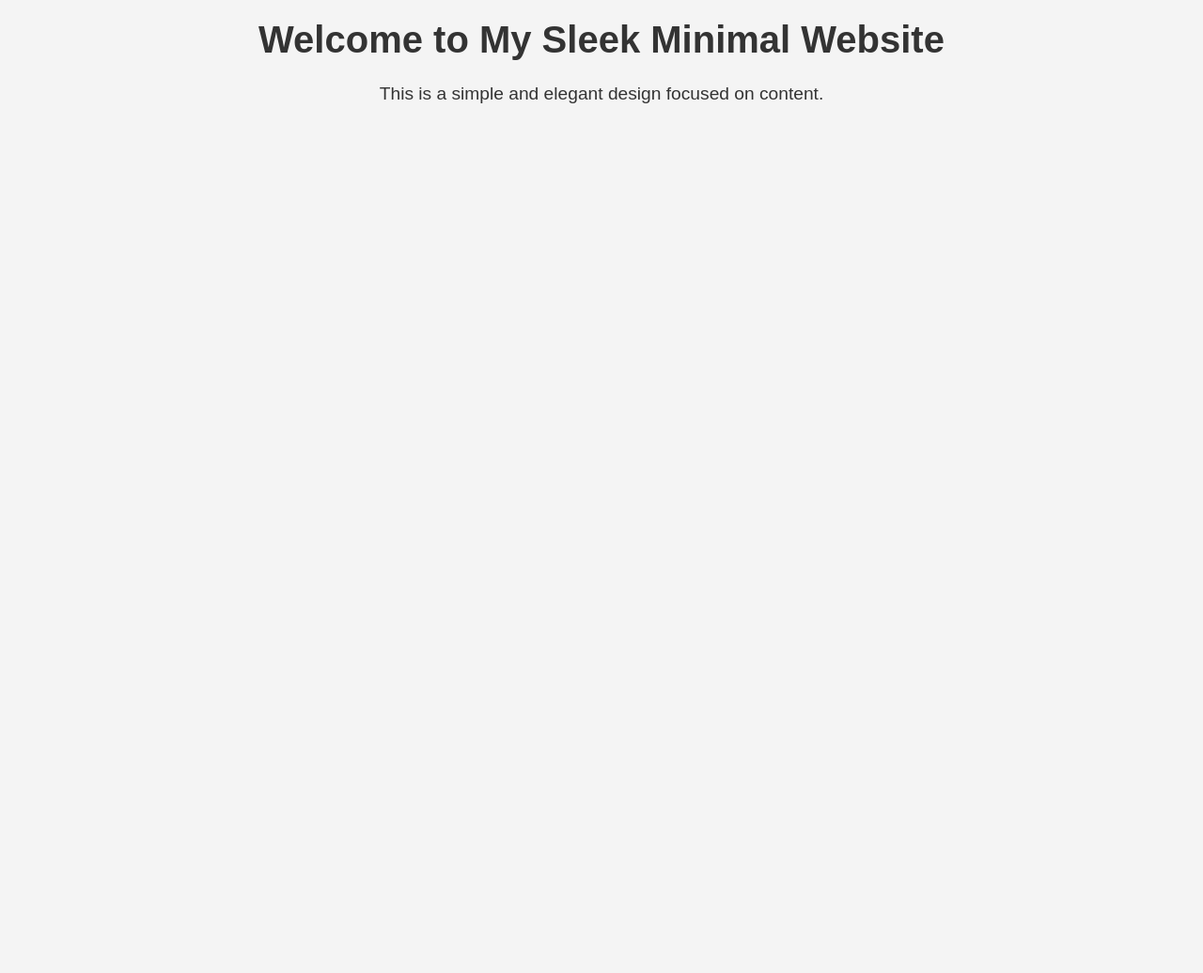
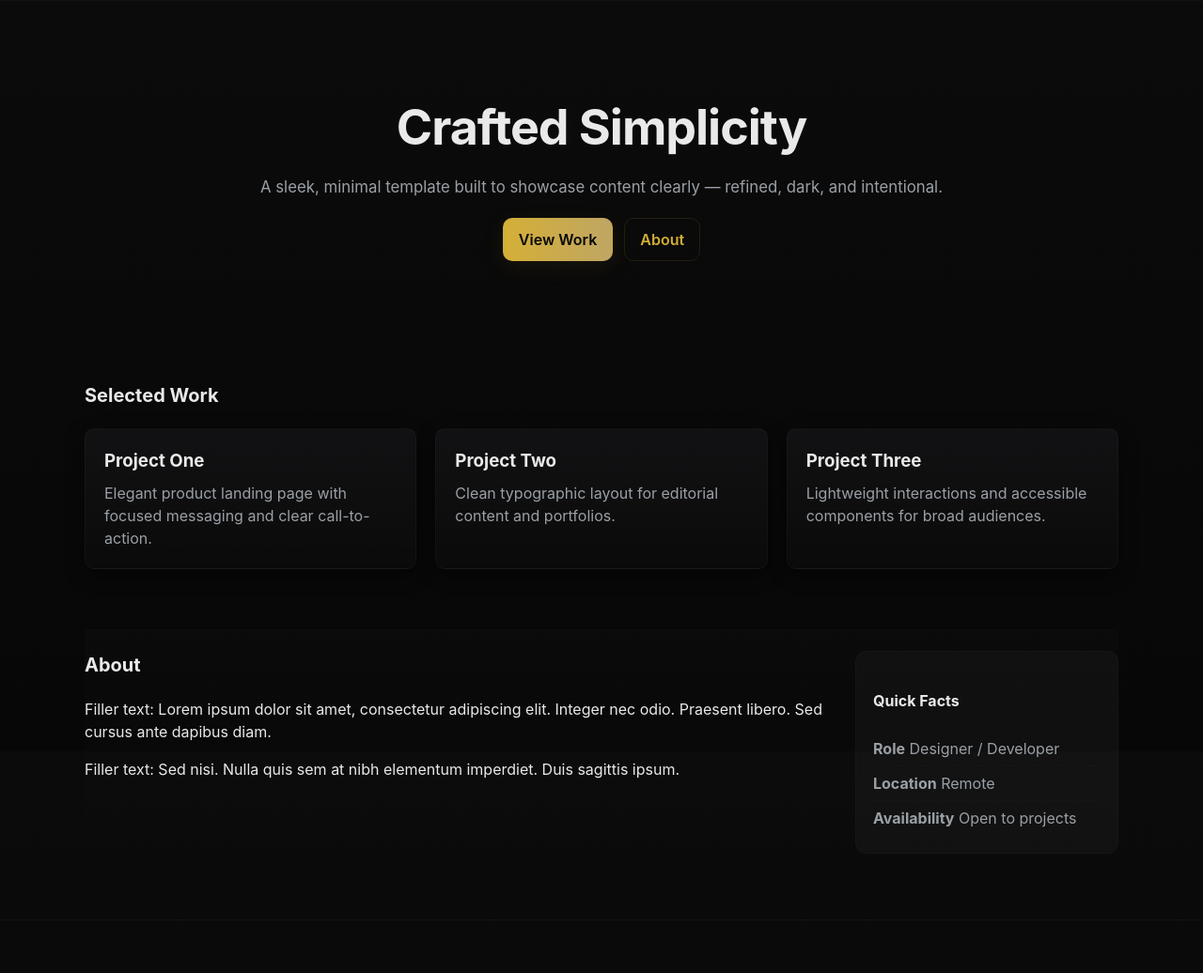
Before and after one commit to Grantw20/Grantw20.github.io, a website: page index.html in a window 1280 px wide. Shown: the whole page at 94% size. Before the commit the page ends 800 px from the top, so only its background shows below. Drawn offline with Linux system fonts and the light colour scheme.

Commit message:
formatting

```diff
--- a/index.html
+++ b/index.html
@@ -1,27 +1,67 @@
 <!DOCTYPE html>
 <html lang="en">
 <head>
-    <meta charset="UTF-8">
-    <meta name="viewport" content="width=device-width, initial-scale=1.0">
-    <title>Sleek Minimal Website</title>
-    <link rel="stylesheet" href="src/styles/main.css">
+  <meta charset="utf-8" />
+  <meta name="viewport" content="width=device-width,initial-scale=1" />
+  <title>Sleek Minimal — Portfolio</title>
+  <link rel="stylesheet" href="src/styles/main.css" />
 </head>
 <body>
-    <!-- Header Component -->
-    <div id="header">
-        <!-- Include header.html content here -->
-    </div>
+  <!-- header will be loaded here -->
+  <div id="site-header" role="banner"></div>
 
-    <main>
-        <h1>Welcome to My Sleek Minimal Website</h1>
-        <p>This is a simple and elegant design focused on content.</p>
-    </main>
+  <main id="content" role="main">
+    <section class="hero">
+      <div class="container">
+        <h1 class="title">Crafted Simplicity</h1>
+        <p class="lead">A sleek, minimal template built to showcase content clearly — refined, dark, and intentional.</p>
+        <div class="cta-row">
+          <a class="btn primary" href="#work">View Work</a>
+          <a class="btn ghost" href="#about">About</a>
+        </div>
+      </div>
+    </section>
 
-    <!-- Footer Component -->
-    <div id="footer">
-        <!-- Include footer.html content here -->
-    </div>
+    <section id="work" class="container section">
+      <h2 class="section-title">Selected Work</h2>
+      <div class="grid features">
+        <article class="card">
+          <h3>Project One</h3>
+          <p>Elegant product landing page with focused messaging and clear call-to-action.</p>
+        </article>
+        <article class="card">
+          <h3>Project Two</h3>
+          <p>Clean typographic layout for editorial content and portfolios.</p>
+        </article>
+        <article class="card">
+          <h3>Project Three</h3>
+          <p>Lightweight interactions and accessible components for broad audiences.</p>
+        </article>
+      </div>
+    </section>
 
-    <script src="src/scripts/main.js"></script>
+    <section id="about" class="container section muted">
+      <div class="split">
+        <div>
+          <h2 class="section-title">About</h2>
+          <p>Filler text: Lorem ipsum dolor sit amet, consectetur adipiscing elit. Integer nec odio. Praesent libero. Sed cursus ante dapibus diam.</p>
+          <p>Filler text: Sed nisi. Nulla quis sem at nibh elementum imperdiet. Duis sagittis ipsum.</p>
+        </div>
+        <aside>
+          <h4>Quick Facts</h4>
+          <ul class="facts">
+            <li><strong>Role</strong> Designer / Developer</li>
+            <li><strong>Location</strong> Remote</li>
+            <li><strong>Availability</strong> Open to projects</li>
+          </ul>
+        </aside>
+      </div>
+    </section>
+  </main>
+
+  <!-- footer will be loaded here -->
+  <div id="site-footer" role="contentinfo"></div>
+
+  <script src="src/scripts/main.js"></script>
 </body>
 </html>
--- a/src/styles/main.css
+++ b/src/styles/main.css
@@ -1,53 +1,180 @@
-body {
-    margin: 0;
-    font-family: Arial, sans-serif;
-    background-color: #f4f4f4;
-    color: #333;
+:root{
+  --bg: #0b0b0b;
+  --card: #121214;
+  --muted: #9aa0a6;
+  --text: #e9e9e9;
+  --gold: #D4AF37;
+  --glass: rgba(255,255,255,0.03);
+  --radius: 10px;
+  --max-width: 1100px;
+  --accent-glow: 0 6px 24px rgba(212,175,55,0.08);
+  --gap: 24px;
+  font-family: Inter, ui-sans-serif, system-ui, -apple-system, "Segoe UI", Roboto, "Helvetica Neue", Arial;
 }
 
-h1 {
-    font-size: 2.5em;
-    margin: 20px 0;
-    text-align: center;
+*{box-sizing:border-box}
+html,body{height:100%}
+body{
+  margin:0;
+  background:linear-gradient(180deg,var(--bg),#070707);
+  color:var(--text);
+  -webkit-font-smoothing:antialiased;
+  -moz-osx-font-smoothing:grayscale;
+  line-height:1.5;
+  font-size:16px;
 }
 
-p {
-    font-size: 1.2em;
-    line-height: 1.6;
-    text-align: center;
+.container{
+  width:calc(100% - 48px);
+  max-width:var(--max-width);
+  margin:0 auto;
 }
 
-.container {
-    max-width: 800px;
-    margin: 0 auto;
-    padding: 20px;
+#site-header{
+  position:sticky;
+  top:0;
+  z-index:30;
+  backdrop-filter: blur(6px);
+  background: linear-gradient(180deg, rgba(11,11,11,0.6), rgba(11,11,11,0.25));
+  border-bottom:1px solid rgba(255,255,255,0.03);
 }
 
-header {
-    background: #fff;
-    padding: 10px 0;
-    box-shadow: 0 2px 5px rgba(0, 0, 0, 0.1);
+.header-inner{
+  display:flex;
+  align-items:center;
+  justify-content:space-between;
+  gap:var(--gap);
+  padding:18px 0;
 }
 
-footer {
-    background: #fff;
-    padding: 10px 0;
-    text-align: center;
-    box-shadow: 0 -2px 5px rgba(0, 0, 0, 0.1);
+.brand{
+  display:flex;
+  align-items:center;
+  gap:12px;
+  font-weight:600;
+  color:var(--text);
+  text-decoration:none;
+}
+.logo{
+  width:44px;
+  height:44px;
+  display:inline-grid;
+  place-items:center;
+  background: linear-gradient(135deg,var(--gold),#b88f2d);
+  color:#0b0b0b;
+  font-weight:700;
+  border-radius:10px;
+  box-shadow:var(--accent-glow);
 }
 
-nav {
-    display: flex;
-    justify-content: center;
-    gap: 20px;
+.nav{
+  display:flex;
+  gap:18px;
+  align-items:center;
+  color:var(--muted);
 }
 
-nav a {
-    text-decoration: none;
-    color: #333;
-    font-weight: bold;
+.nav a{
+  color:var(--muted);
+  text-decoration:none;
+  padding:8px 10px;
+  border-radius:8px;
+  font-size:0.95rem;
+}
+.nav a:hover{color:var(--text); background:rgba(255,255,255,0.02)}
+
+.hero{
+  padding:96px 0 64px;
+  text-align:center;
+}
+.title{
+  font-size:clamp(2rem,4.5vw,3.25rem);
+  margin:0 0 12px;
+  letter-spacing:-0.02em;
+}
+.lead{
+  color:var(--muted);
+  max-width:780px;
+  margin:0 auto 20px;
+  font-size:1.05rem;
 }
 
-nav a:hover {
-    color: #007BFF;
+.cta-row{display:flex;gap:12px;justify-content:center;margin-top:14px}
+.btn{
+  display:inline-block;
+  padding:10px 16px;
+  border-radius:10px;
+  text-decoration:none;
+  font-weight:600;
+  border:1px solid transparent;
+  transition:all .18s ease;
 }
+.btn.primary{
+  background:linear-gradient(90deg,var(--gold),#bfa663);
+  color:#070707;
+  box-shadow:var(--accent-glow);
+}
+.btn.primary:hover{transform:translateY(-2px)}
+.btn.ghost{
+  background:transparent;
+  color:var(--gold);
+  border:1px solid rgba(212,175,55,0.12);
+}
+.btn.ghost:hover{background:rgba(212,175,55,0.04)}
+
+.section{padding:64px 0}
+.section-title{
+  font-size:1.25rem;
+  margin:0 0 20px;
+  color:var(--text);
+}
+
+.grid{
+  display:grid;
+  gap:20px;
+  grid-template-columns:repeat(3,1fr);
+}
+@media (max-width:880px){
+  .grid{grid-template-columns:repeat(2,1fr)}
+}
+@media (max-width:640px){
+  .grid{grid-template-columns:1fr}
+  .hero{padding:64px 0}
+  .header-inner{padding:12px 0}
+}
+
+.card{
+  background:linear-gradient(180deg,var(--card), rgba(255,255,255,0.01));
+  border-radius:var(--radius);
+  padding:20px;
+  border:1px solid rgba(255,255,255,0.03);
+  box-shadow:0 6px 18px rgba(2,2,2,0.5);
+}
+.card h3{margin:0 0 8px}
+.card p{margin:0;color:var(--muted)}
+
+.muted{background:linear-gradient(180deg, rgba(255,255,255,0.01), transparent); padding-top:22px; padding-bottom:22px;border-top:1px solid rgba(255,255,255,0.02)}
+
+.split{display:flex;gap:28px;align-items:flex-start}
+.split > div{flex:1}
+.split aside{width:280px;flex:0 0 280px;background:var(--glass);padding:18px;border-radius:12px;border:1px solid rgba(255,255,255,0.02)}
+.facts{list-style:none;padding:0;margin:0}
+.facts li{color:var(--muted);padding:6px 0;border-bottom:1px dashed rgba(255,255,255,0.02)}
+
+#site-footer{
+  margin-top:48px;
+  padding:28px 0;
+  color:var(--muted);
+  border-top:1px solid rgba(255,255,255,0.03);
+}
+.footer-inner{
+  display:flex;
+  justify-content:space-between;
+  align-items:center;
+  gap:20px;
+  padding:6px 0;
+}
+
+.small{font-size:0.9rem;color:var(--muted)}
+a.inline-link{color:var(--gold);text-decoration:none}
+a.inline-link:hover{text-decoration:underline}
```
Also changed, not shown: 2 other files.
